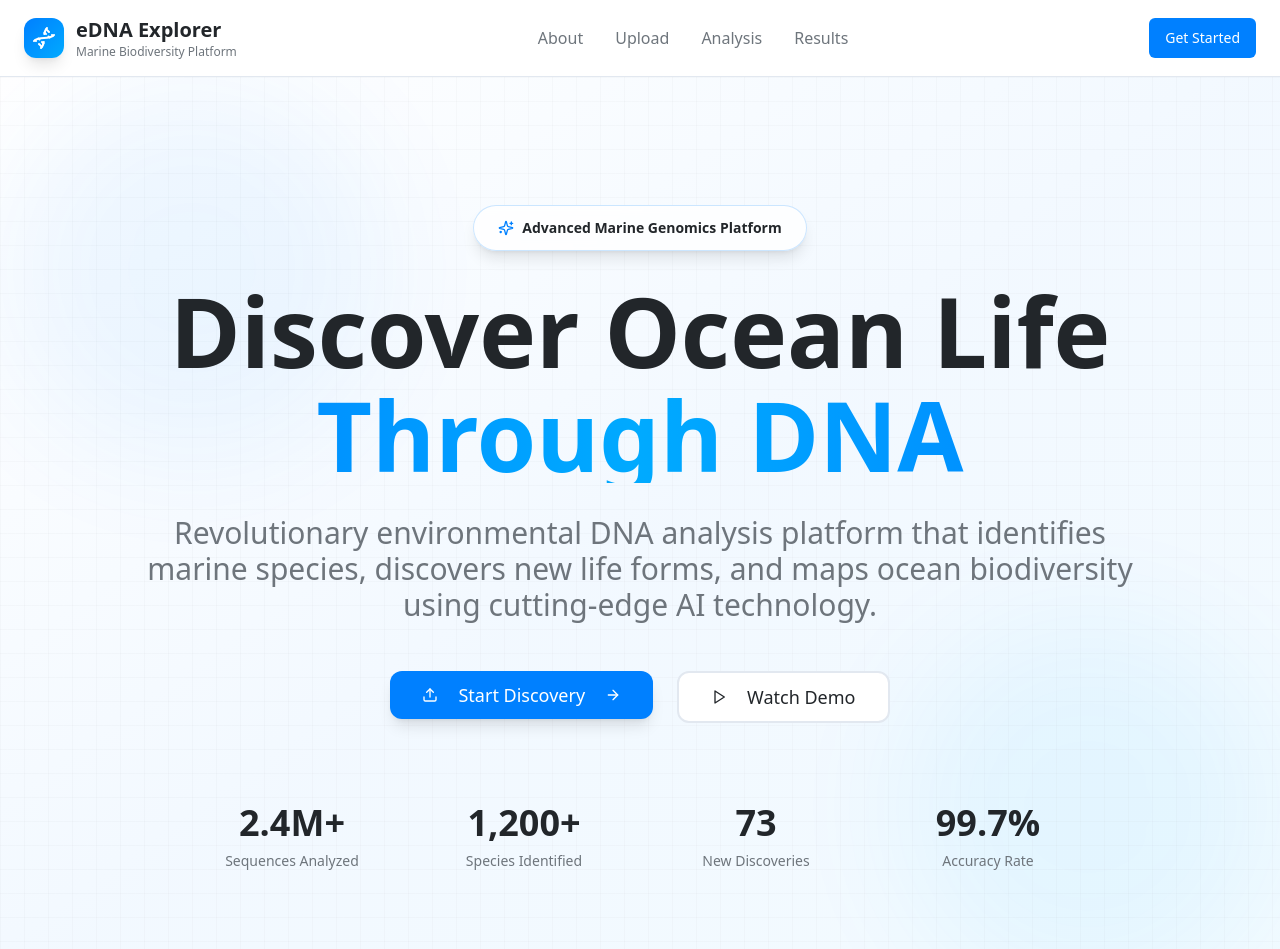
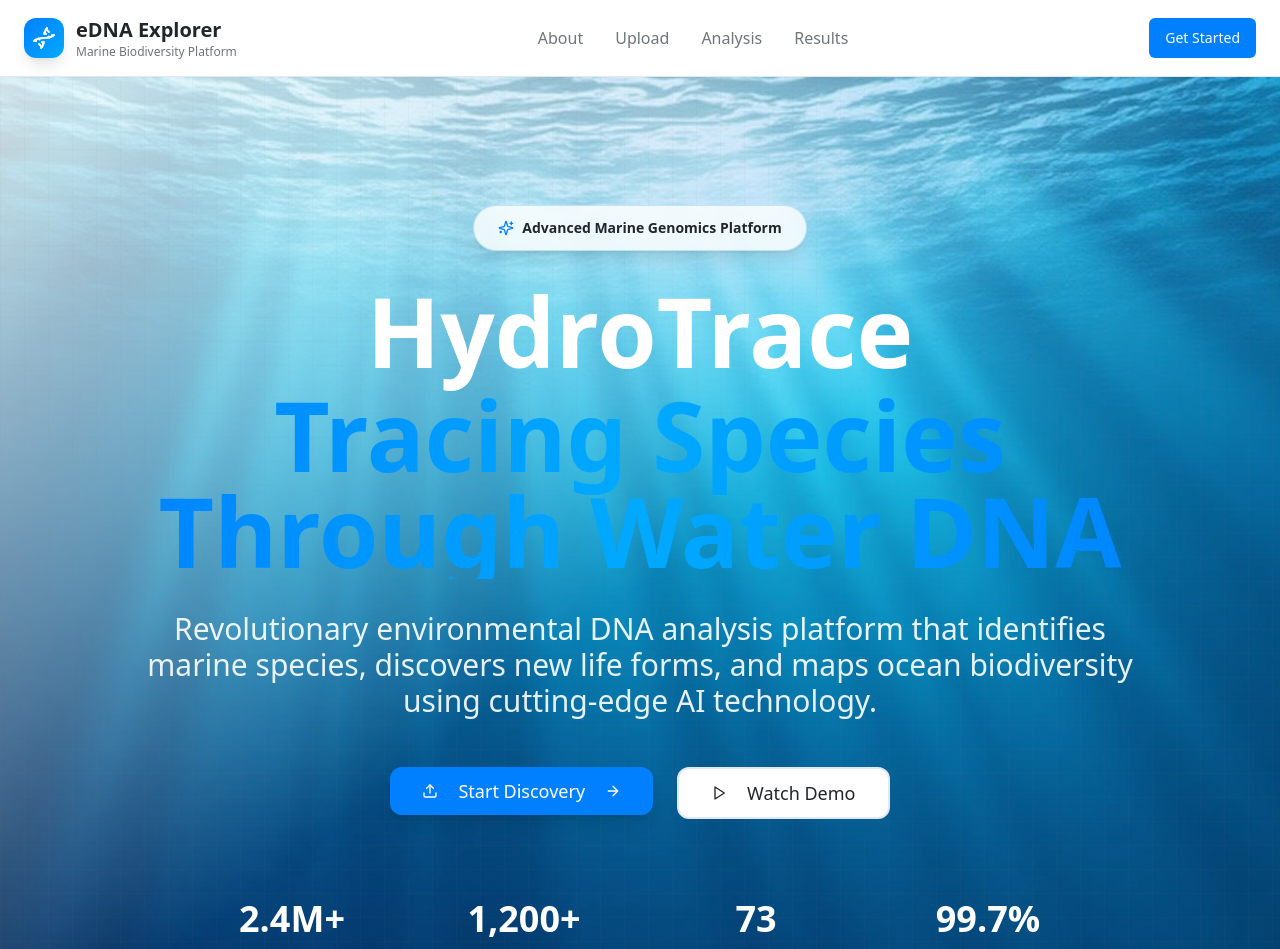
Before and after one commit to AartiMalpeddi/edna-insight-dash, a React (Vite) app: page / in a window 1280 px wide. Shown: the top 949 px of the page. Built offline with nearby package versions, Linux system fonts and the light colour scheme; the HTML template or start-up script is replaced by a standard one.

Commit message:
Refactor: Update title and add background image

```diff
--- a/index.html
+++ b/index.html
@@ -3,13 +3,13 @@
   <head>
     <meta charset="UTF-8" />
     <meta name="viewport" content="width=device-width, initial-scale=1.0" />
-    <title>Deep-Sea eDNA Explorer | Taxonomy & Biodiversity Insights</title>
-    <meta name="description" content="Advanced environmental DNA analysis platform for marine biodiversity research. Discover known species, identify novel taxa, and analyze ecosystem diversity through machine learning." />
+    <title>HydroTrace | Tracing Species Through Water DNA</title>
+    <meta name="description" content="HydroTrace - Advanced environmental DNA analysis platform for marine biodiversity research. Trace species through water DNA, discover known species, and analyze ecosystem diversity through machine learning." />
     <meta name="author" content="Deep-Sea eDNA Explorer" />
     <meta name="keywords" content="eDNA, environmental DNA, marine biodiversity, taxonomy, machine learning, ocean research, species identification" />
 
-    <meta property="og:title" content="Deep-Sea eDNA Explorer | Marine Biodiversity Analysis" />
-    <meta property="og:description" content="Unlock the secrets of marine biodiversity through environmental DNA analysis. Advanced ML-powered taxonomy classification and novelty discovery." />
+    <meta property="og:title" content="HydroTrace | Tracing Species Through Water DNA" />
+    <meta property="og:description" content="HydroTrace - Unlock the secrets of marine biodiversity through environmental DNA analysis. Advanced ML-powered taxonomy classification and novelty discovery." />
     <meta property="og:type" content="website" />
     <meta property="og:image" content="https://lovable.dev/opengraph-image-p98pqg.png" />
 
--- a/src/components/HeroSection.tsx
+++ b/src/components/HeroSection.tsx
@@ -1,15 +1,20 @@
 import { Button } from "@/components/ui/button";
 import { Badge } from "@/components/ui/badge";
 import { Upload, Database, Play, ArrowRight, Sparkles } from "lucide-react";
+import oceanBackground from "@/assets/ocean-background.jpg";
 
 const HeroSection = () => {
   return (
-    <section className="relative py-24 md:py-32 bg-gradient-to-br from-background via-primary/5 to-accent/5 overflow-hidden">
-      {/* Background Effects */}
+    <section className="relative py-24 md:py-32 overflow-hidden">
+      {/* Ocean Background */}
       <div className="absolute inset-0">
+        <img
+          src={oceanBackground}
+          alt="Ocean water background"
+          className="w-full h-full object-cover"
+        />
+        <div className="absolute inset-0 bg-gradient-to-br from-background/80 via-primary/20 to-accent/30"></div>
         <div className="absolute inset-0 bg-[linear-gradient(to_right,#8080800a_1px,transparent_1px),linear-gradient(to_bottom,#8080800a_1px,transparent_1px)] bg-[size:24px_24px]"></div>
-        <div className="absolute top-0 left-0 w-96 h-96 bg-primary/20 rounded-full blur-3xl opacity-30"></div>
-        <div className="absolute bottom-0 right-0 w-96 h-96 bg-accent/20 rounded-full blur-3xl opacity-30"></div>
       </div>
 
       <div className="container mx-auto px-6 relative z-10">
@@ -21,15 +26,15 @@ const HeroSection = () => {
           </div>
 
           {/* Main Title */}
-          <h1 className="text-5xl md:text-6xl lg:text-8xl font-bold text-foreground mb-8 leading-[0.9]">
-            Discover Ocean Life
+          <h1 className="text-5xl md:text-6xl lg:text-8xl font-bold text-white mb-8 leading-[0.9]">
+            HydroTrace
             <span className="block bg-gradient-to-r from-primary via-accent to-primary bg-clip-text text-transparent mt-2">
-              Through DNA
+              Tracing Species Through Water DNA
             </span>
           </h1>
 
           {/* Subtitle */}
-          <p className="text-xl md:text-2xl lg:text-3xl text-muted-foreground mb-12 max-w-5xl mx-auto font-light leading-relaxed">
+          <p className="text-xl md:text-2xl lg:text-3xl text-white/90 mb-12 max-w-5xl mx-auto font-light leading-relaxed">
             Revolutionary environmental DNA analysis platform that identifies marine species,
             discovers new life forms, and maps ocean biodiversity using cutting-edge AI technology.
           </p>
@@ -56,10 +61,10 @@ const HeroSection = () => {
               { number: "99.7%", label: "Accuracy Rate" }
             ].map((stat, index) => (
               <div key={index} className="text-center group">
-                <div className="text-3xl md:text-4xl font-bold text-foreground mb-2 group-hover:text-primary transition-colors">
+                <div className="text-3xl md:text-4xl font-bold text-white mb-2 group-hover:text-primary transition-colors">
                   {stat.number}
                 </div>
-                <div className="text-sm text-muted-foreground font-medium">
+                <div className="text-sm text-white/80 font-medium">
                   {stat.label}
                 </div>
               </div>
```
Also changed, not shown: src/assets/ocean-background.jpg (added).
